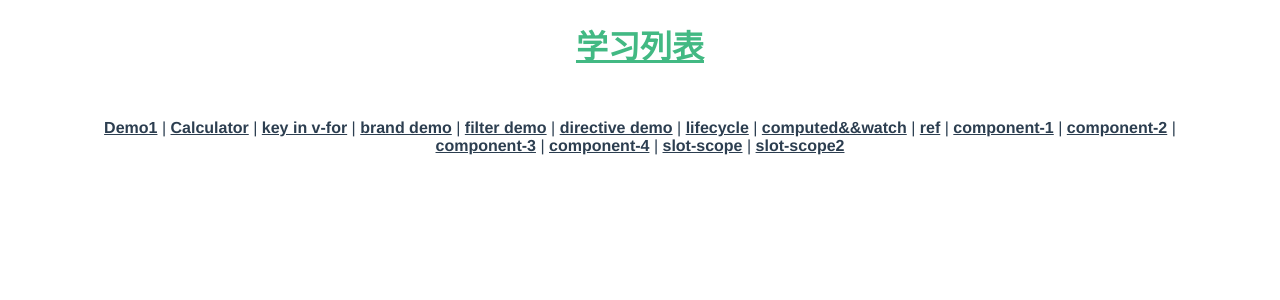
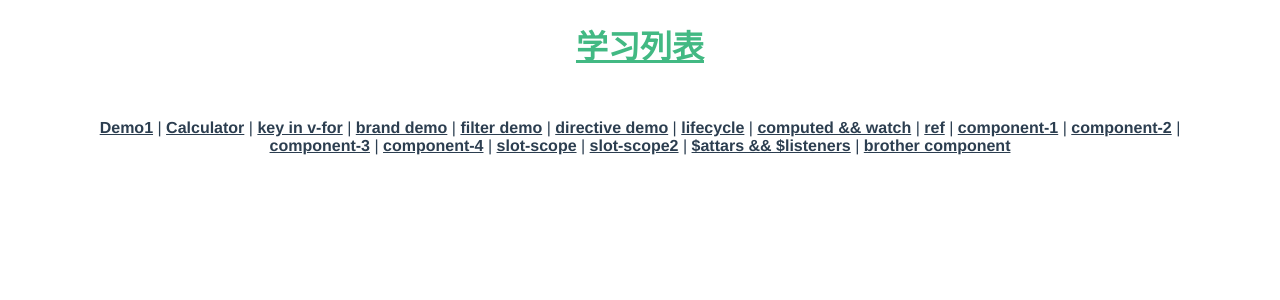
Before and after one commit to tearill/Reading_Record, a Vue app in the folder Vue/vue-cli-learn/: page / in a window 1280 px wide. Shown: the top 300 px of the page. Built offline with nearby package versions, Linux system fonts and the light colour scheme.

Commit message:
更新内容

```diff
--- a/Vue/vue-cli-learn/src/App.vue
+++ b/Vue/vue-cli-learn/src/App.vue
@@ -9,14 +9,16 @@
       <router-link to="/filter">filter demo</router-link> |
       <router-link to="/directive">directive demo</router-link> |
       <router-link to="/lifecycle">lifecycle</router-link> |
-      <router-link to="/computed-watch">computed&&watch</router-link> |
+      <router-link to="/computed-watch">computed && watch</router-link> |
       <router-link to="/ref">ref</router-link> |
       <router-link to="/component-1">component-1</router-link> |
       <router-link to="/component-2">component-2</router-link> |
       <router-link to="/component-3">component-3</router-link> |
       <router-link to="/component-4">component-4</router-link> |
       <router-link to="/slot-scope">slot-scope</router-link> |
-      <router-link to="/slot-scope2">slot-scope2</router-link>
+      <router-link to="/slot-scope2">slot-scope2</router-link> |
+      <router-link to="/attars-listeners">$attars && $listeners</router-link> |
+      <router-link to="/brother-component">brother component</router-link>
     </div>
     <router-view/>
   </div>
```
